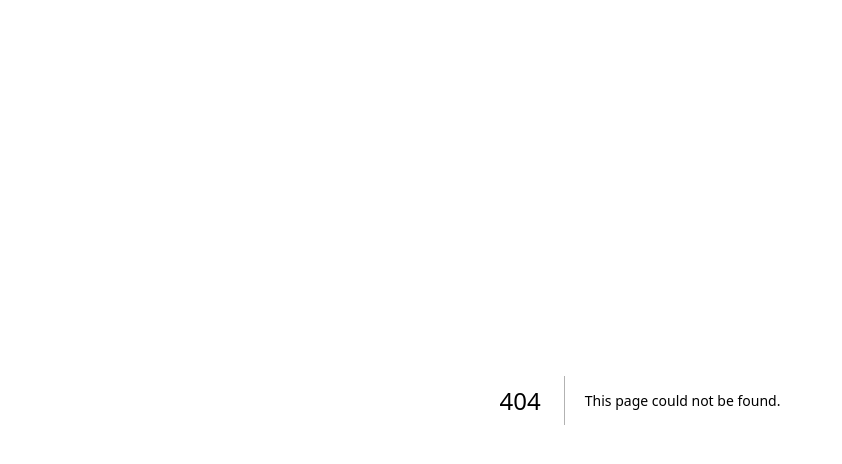
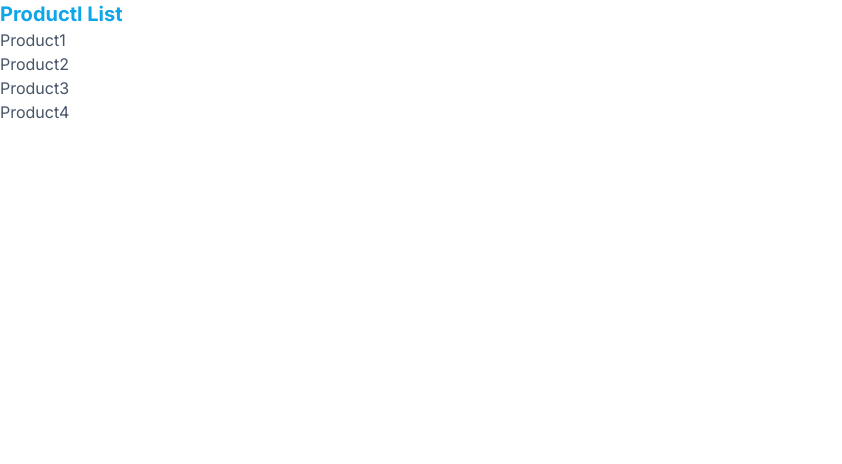
Before and after one commit to Raga-M/Next-Js, a Next.js app in the folder first-nextjs-app/: page /product in a window 1280 px wide. Before the commit this address had no page. Shown: the top 464 px of the page, without its empty margins (0-842 px from the left). Built offline with nearby package versions, Linux system fonts and the light colour scheme.

Commit message:
add dynamic routing

```diff
--- a/first-nextjs-app/app/(auth)/login/page.js
+++ b/first-nextjs-app/app/(auth)/login/page.js
@@ -18,8 +18,7 @@ router.push("/dashboard")
   <form className="grid  gap-6" onSubmit={()=>{handleSubmit(event)}}>
 <label htmlFor="name" className="flex flex-col">
  <span className="text-slate-700">Name</span>
-  <input type="text" id="name" className="border border-slate-500 focus:outline-none  focus:border-sky-500 px-3 py-1 rounded placeholder:text-slate-400 "  placeholder="Enter your Name" required/>
-
+  <input type="text" id="name" className=" border border-slate-500 focus:outline-none  focus:border-sky-500 px-3 py-1 rounded placeholder:text-slate-400 "  placeholder="Enter your Name" required/>
 </label>
 <label htmlFor="password" className="flex flex-col">
  <span className="text-slate-700"> Password</span>
--- /dev/null
+++ b/first-nextjs-app/app/product/[id]/page.js
@@ -0,0 +1,22 @@
+
+"use client"
+
+import { useRouter } from "next/navigation"
+
+
+const ProductList = ({params}) => {
+    const router=useRouter()
+    const productList=[{id:1,product:"mobile"},{id:2,product:"iPhone"},{id:3,product:"Tab"},{id:4,product:"SmartWatch"}]
+
+  return (
+    <>
+    <div>Product{params.id}
+
+    </div>
+    <p className= "text-slate-600 hover:text-sky-500">{productList[params.id -1].product}</p>
+<button className="border px-3 py-2 m-2 bg-sky-500 text-white rounded hover:bg-sky-400 transition duration-300 " onClick={()=>router.back()}>Back</button>
+    </>
+  )
+}
+
+export default ProductList
--- /dev/null
+++ b/first-nextjs-app/app/product/page.js
@@ -0,0 +1,19 @@
+import Link from "next/link"
+
+
+const Product = () => {
+    const productList=[{id:1},{id:2},{id:3},{id:4}]
+  return (
+    <>
+    <h3 className="text-xl text-sky-500 font-bold">Productl List</h3>
+    <ul>
+        {productList.map((list)=>
+        <li  key={list.id} className= "text-slate-600 hover:text-sky-500"><Link href={`/product/${list.id}`}>Product{list.id}</Link></li>
+        )
+        }
+    </ul>
+    </>
+  )
+}
+
+export default Product
```
Also changed, not shown: first-nextjs-app/app/dashboard/page.jsx (line endings or trailing spaces).
